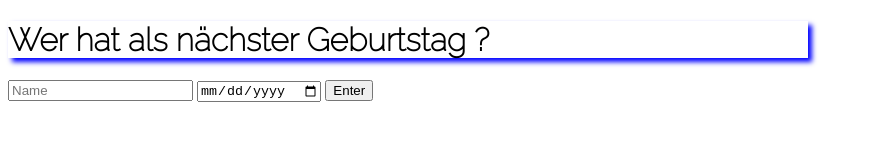
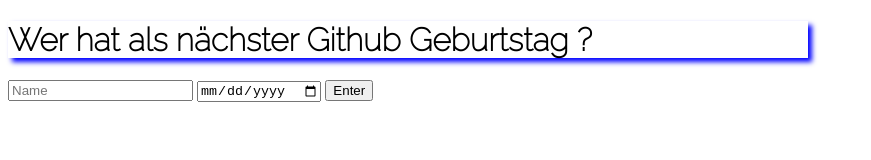
Before and after one commit to isik-tech/backround-generator, a plain HTML site: page index.html in a window 1280 px wide. Shown: the whole page, without its empty margins (0-871 px from the left). Drawn offline with Linux system fonts and the light colour scheme.

Commit message:
h1 change

```diff
--- a/index.html
+++ b/index.html
@@ -11,7 +11,7 @@
 
 </head>
 <body>
-<h1>Wer hat als nächster Geburtstag ?</h1>
+<h1>Wer hat als nächster Github Geburtstag ?</h1>
 
 <input type="text" id="name" name="name" placeholder="Name">
 <input type="date" id="birthday" name="birthday">
```
